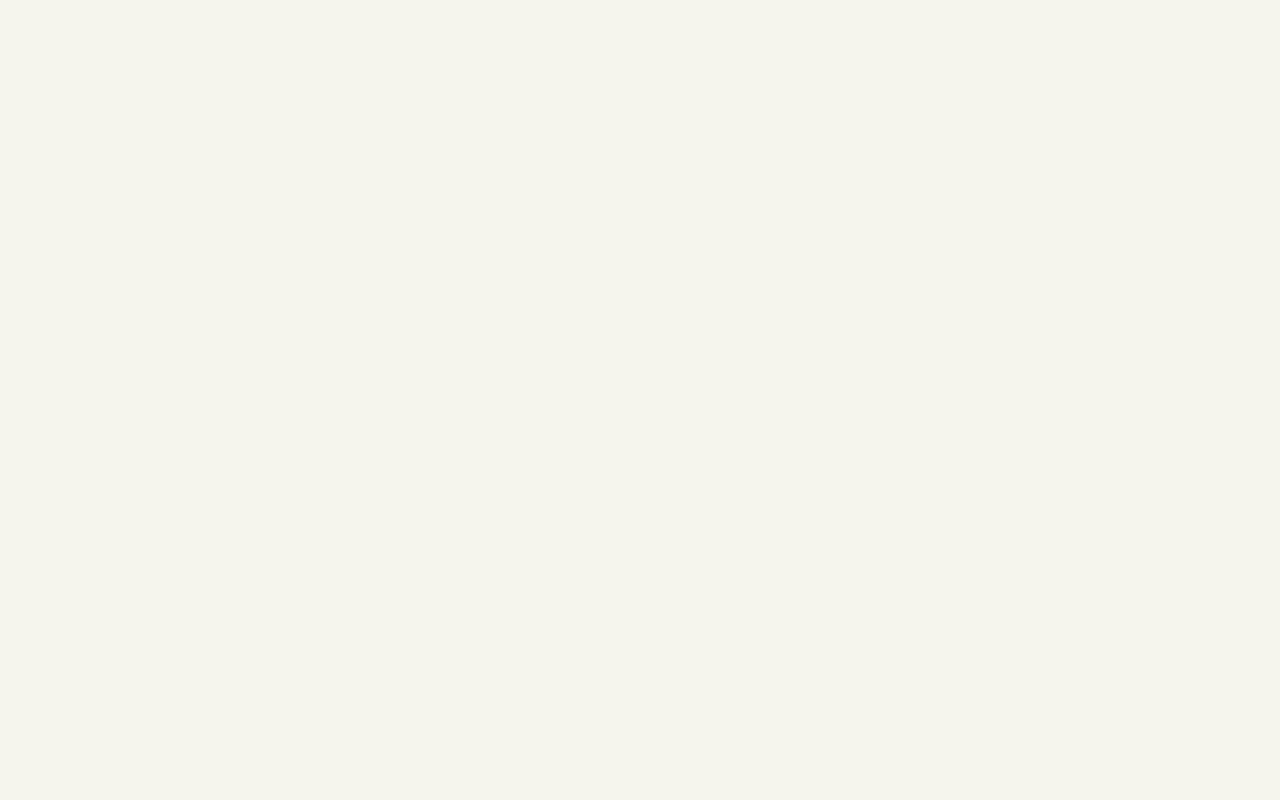
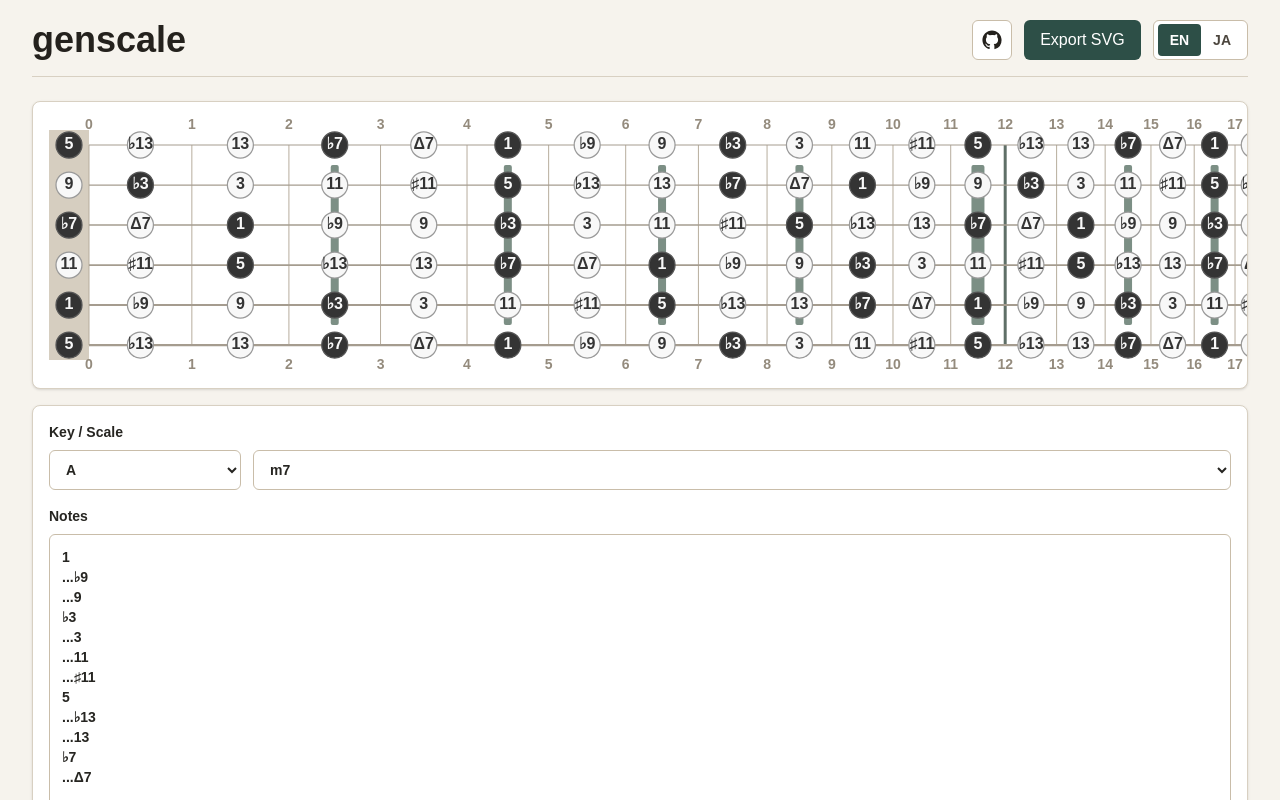
Before and after one commit to wataash/genscale, a Next.js app: page / in a window 1280 px wide. Before the commit this address had no page. Shown: the top 800 px of the page. Built offline with nearby package versions, Linux system fonts and the light colour scheme.

Commit message:
app/genscale-app.tsx app/page.tsx e2e/genscale.spec.ts

```diff
--- a/app/genscale-app.tsx
+++ b/app/genscale-app.tsx
@@ -234,7 +234,7 @@ export default function GenscaleApp({
                     ? "bg-[#2d4f47] text-white"
                     : "text-[#4c463e] hover:bg-[#eee8dc]"
                 }`}
-                href="/en"
+                href="/"
               >
                 EN
               </Link>
--- a/app/page.tsx
+++ b/app/page.tsx
@@ -1,8 +1,18 @@
 // SPDX-FileCopyrightText: Copyright (c) 2026 Wataru Ashihara <wataash0607@gmail.com>
 // SPDX-License-Identifier: Apache-2.0
 
-import { redirect } from "next/navigation";
+import GenscaleApp from "./genscale-app";
 
-export default function Home() {
-  redirect("/en");
+type PageProps = {
+  searchParams?: Promise<{
+    settings?: string | string[];
+  }>;
+};
+
+export default async function Home({ searchParams }: PageProps) {
+  const query = await searchParams;
+  const settings =
+    typeof query?.settings === "string" ? query.settings : undefined;
+
+  return <GenscaleApp initialSettingsText={settings} locale="en" />;
 }
```
Also changed, not shown: 1 other file (tests, documents, lock files or other folders).
